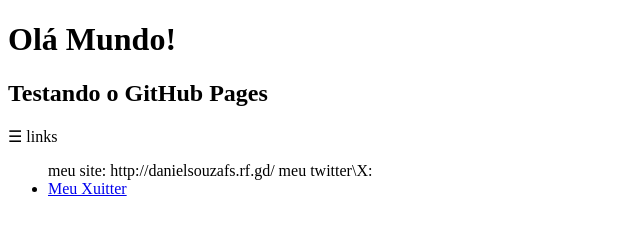
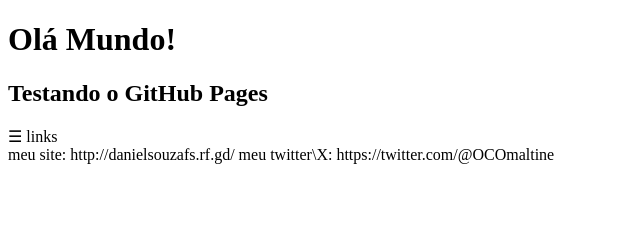
Before and after one commit to DanSouzafs/DanSouzafs.github.io, a plain HTML site: page index.html in a window 1280 px wide. Shown: the whole page, without its empty margins (0-640 px from the left). Drawn offline with Linux system fonts and the light colour scheme.

Commit message:
Update index.html
qwe

```diff
--- a/index.html
+++ b/index.html
@@ -10,12 +10,9 @@
 
   <div class="hamburger" onclick="toggleMenu()">☰ links</div> <!-- Ícone do menu hamburger -->
   <div class="nav-menu" id="navMenu">
-  <ul>
     meu site:
       http://danielsouzafs.rf.gd/
     meu twitter\X:
-          <li><a target="_blank" href="https://twitter.com/@OCOmaltine" title="Por favor não saia dando spam">Meu Xuitter</a></li>
-
-  </ul>
+      https://twitter.com/@OCOmaltine
 </div>
 </body>
```
